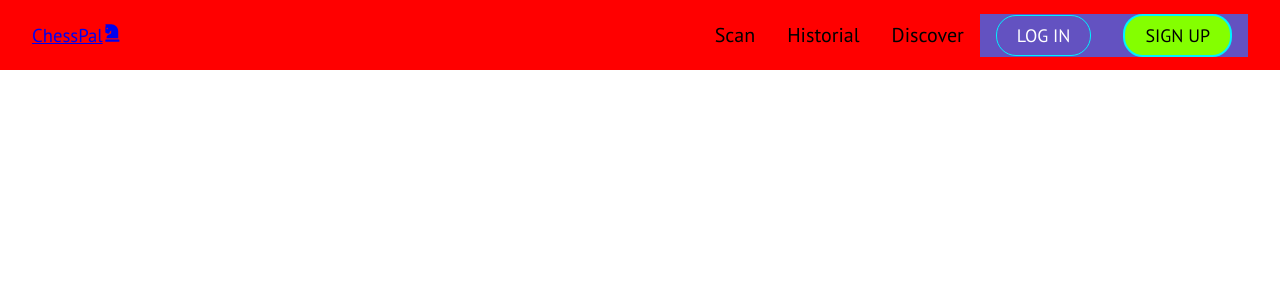
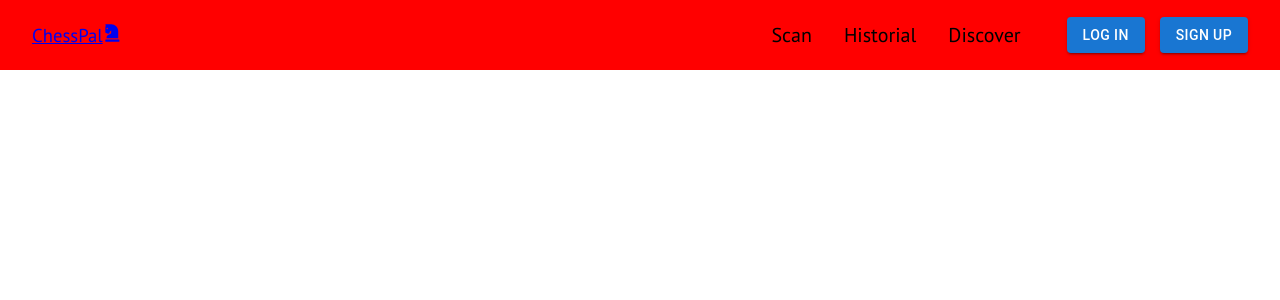
Before and after one commit to francsir/Group6-Design-Project, a React (Create React App) app in the folder chessPal/frontend/: page / in a window 1280 px wide. Shown: the top 300 px of the page. Built offline with nearby package versions, Linux system fonts and the light colour scheme.

Commit message:
Using MUI buttons

```diff
--- a/chessPal/frontend/package.json
+++ b/chessPal/frontend/package.json
@@ -3,6 +3,9 @@
   "version": "0.1.0",
   "private": true,
   "dependencies": {
+    "@emotion/react": "^11.11.3",
+    "@emotion/styled": "^11.11.0",
+    "@mui/material": "^5.15.10",
     "@testing-library/jest-dom": "^5.17.0",
     "@testing-library/react": "^13.4.0",
     "@testing-library/user-event": "^13.5.0",
--- a/chessPal/frontend/src/components/Button.js
+++ /dev/null
@@ -1,32 +0,0 @@
-import React from "react";
-import "./styles/Button.css";
-import { Link } from "react-router-dom";
-
-const STYLES = ["btn--1", "btn--2", "btn--outline"];
-const SIZES = ["btn--medium", "btn--large"];
-
-export const Button = ({
-  children,
-  type,
-  onClick,
-  buttonStyle,
-  buttonSize,
-}) => {
-  const checkButtonStyle = STYLES.includes(buttonStyle)
-    ? buttonStyle
-    : STYLES[0];
-
-  const checkButtonSize = SIZES.includes(buttonSize) ? buttonSize : SIZES[0];
-
-  return (
-    <Link to="/sign-up">
-      <button
-        className={`btn ${checkButtonStyle} ${checkButtonSize}`}
-        onClick={onClick}
-        type={type}
-      >
-        {children}
-      </button>
-    </Link>
-  );
-};
--- a/chessPal/frontend/src/components/Navbar.js
+++ b/chessPal/frontend/src/components/Navbar.js
@@ -1,8 +1,8 @@
 import React from "react";
 import { Link } from "react-router-dom";
-import { Button } from "./Button";
 import { FaChessKnight } from "react-icons/fa";
 import "./styles/Navbar.css";
+import Button from "@mui/material/Button";
 
 function Navbar() {
   return (
@@ -18,8 +18,8 @@ function Navbar() {
         <Link to="/historial">Historial</Link>
         <Link to="/discover">Discover</Link>
         <div className="buttons">
-          <Button buttonStyle="btn--outline">LOG IN</Button>
-          <Button buttonStyle="btn--1">SIGN UP</Button>
+          <Button variant="contained">log in</Button>
+          <Button variant="contained">sign up</Button>
         </div>
       </nav>
     </header>
--- a/chessPal/frontend/src/components/styles/Button.css
+++ /dev/null
@@ -1,52 +0,0 @@
-:root {
-  --mainBtnColor: rgb(132, 255, 0);
-  --secondaryBtnColor: rgb(0, 242, 255);
-}
-
-.btn {
-  padding: 8px 20px;
-  outline: none;
-  border: none;
-  cursor: pointer;
-}
-
-.btn--1 {
-  background-color: var(--mainBtnColor);
-  color: var(--textColor);
-  border-radius: 20px;
-  border: 2px solid var(--secondaryBtnColor);
-}
-
-.btn--2 {
-  background-color: var(--mainBtnColor);
-  color: var(--textColor);
-  border-radius: 0px;
-  border: 2px solid var(--secondaryBtnColor);
-}
-
-.btn--outline {
-  background-color: transparent;
-  color: #fff;
-  padding: 8px 20px;
-  border-radius: 20px;
-  border: 1px solid var(--secondaryBtnColor);
-  transition: all 0.3s ease-out;
-}
-
-.btn--medium {
-  padding: 8px 20px;
-  font-size: 18px;
-}
-
-.btn--large {
-  padding: 12px 26px;
-  font-size: 20px;
-}
-
-.btn--large:hover,
-.btn--medium:hover {
-  transition: all 0.3s ease-out;
-  background: #d1d1d1;
-  color: #ff0000;
-  transition: 250ms;
-}
--- a/chessPal/frontend/src/components/styles/Navbar.css
+++ b/chessPal/frontend/src/components/styles/Navbar.css
@@ -16,7 +16,8 @@ header {
 }
 
 .buttons {
-  background-color: rgb(99, 82, 193);
+  margin-left: 30px;
+  gap: 15px;
 }
 
 header div,
```
Also changed, not shown: 1 other file (tests, documents, lock files or other folders).
